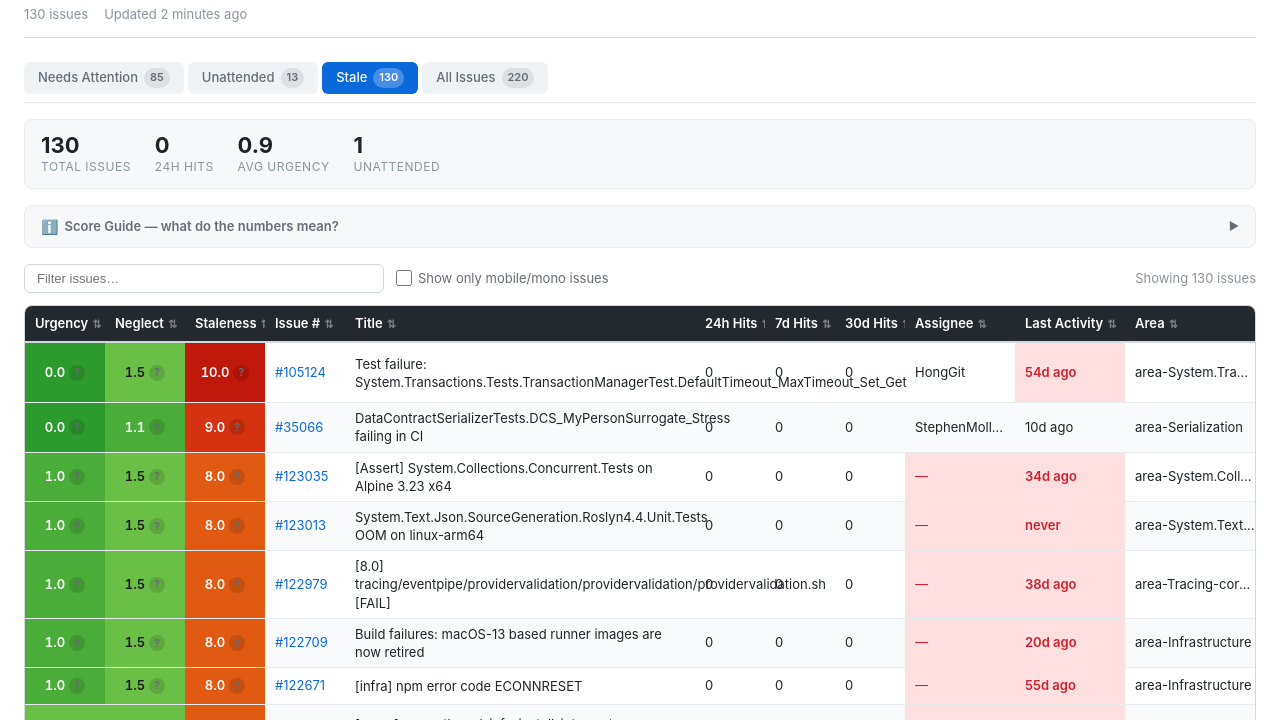
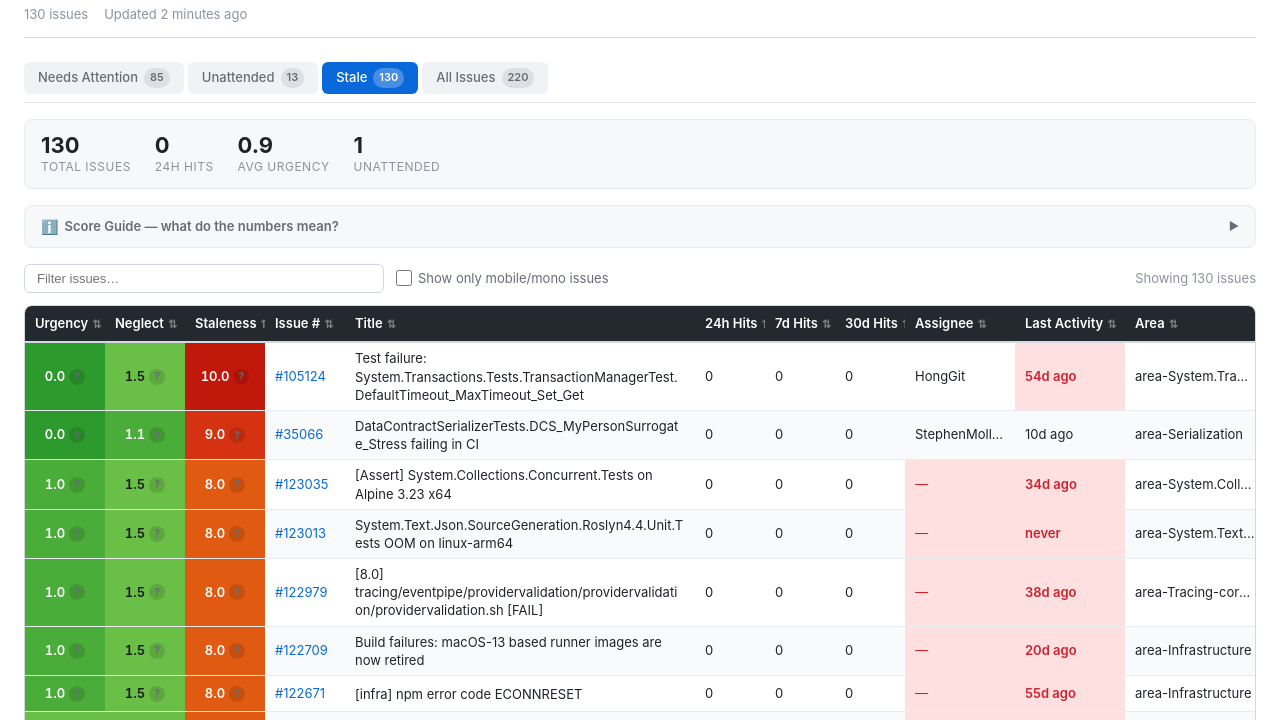
Before and after one commit to matouskozak/issue-dashboard, a plain HTML site: page pages/runtime/stale.html in a window 1280 px wide. Shown: the part 80-800 px from the top of the page. Drawn offline with Linux system fonts and the light colour scheme.

Commit message:
Force word-break on long title strings (e.g. dotted test names)
Co-authored-by: Copilot <223556219+Copilot@users.noreply.github.com>

```diff
--- a/pages/shared-styles.css
+++ b/pages/shared-styles.css
@@ -580,6 +580,8 @@ td.score-td {
   overflow: visible;
   text-overflow: clip;
   line-height: 1.4;
+  overflow-wrap: break-word;
+  word-break: break-word;
 }
 
 /* --- Tooltip --- */
```
